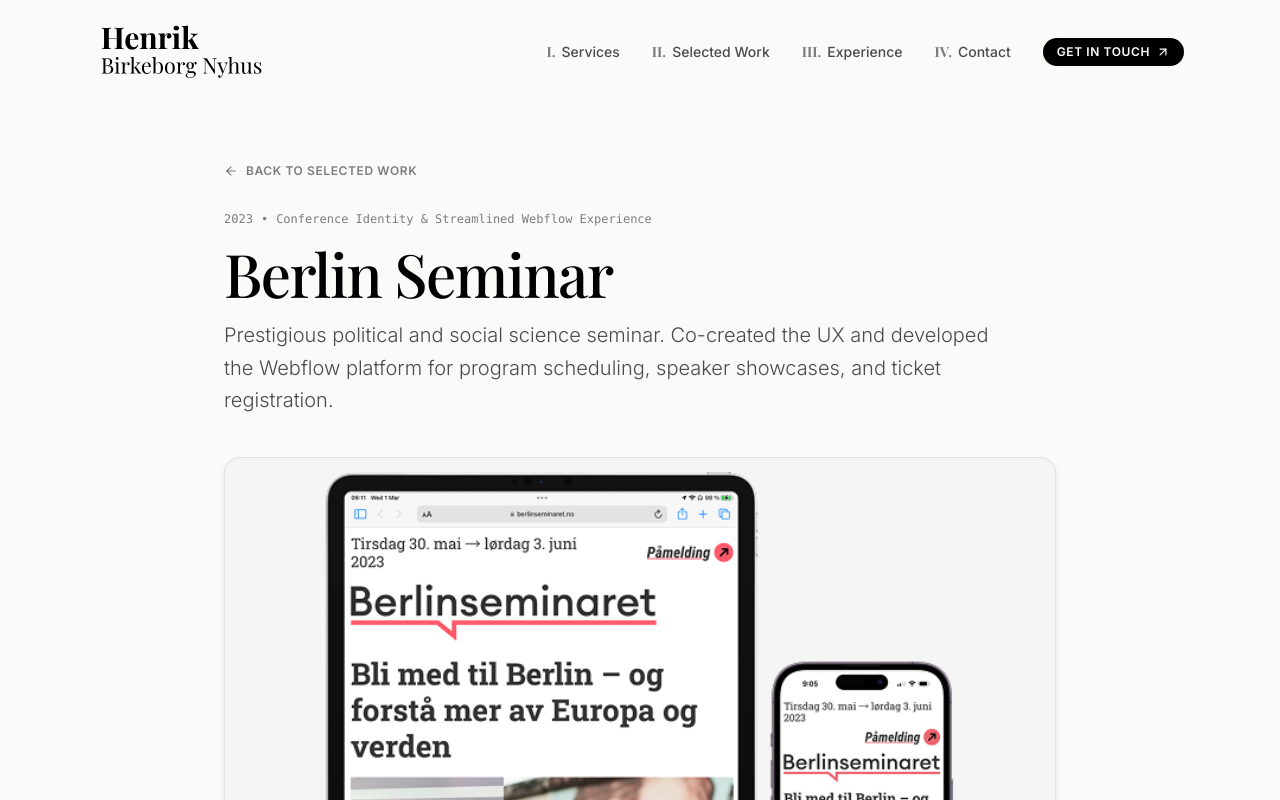
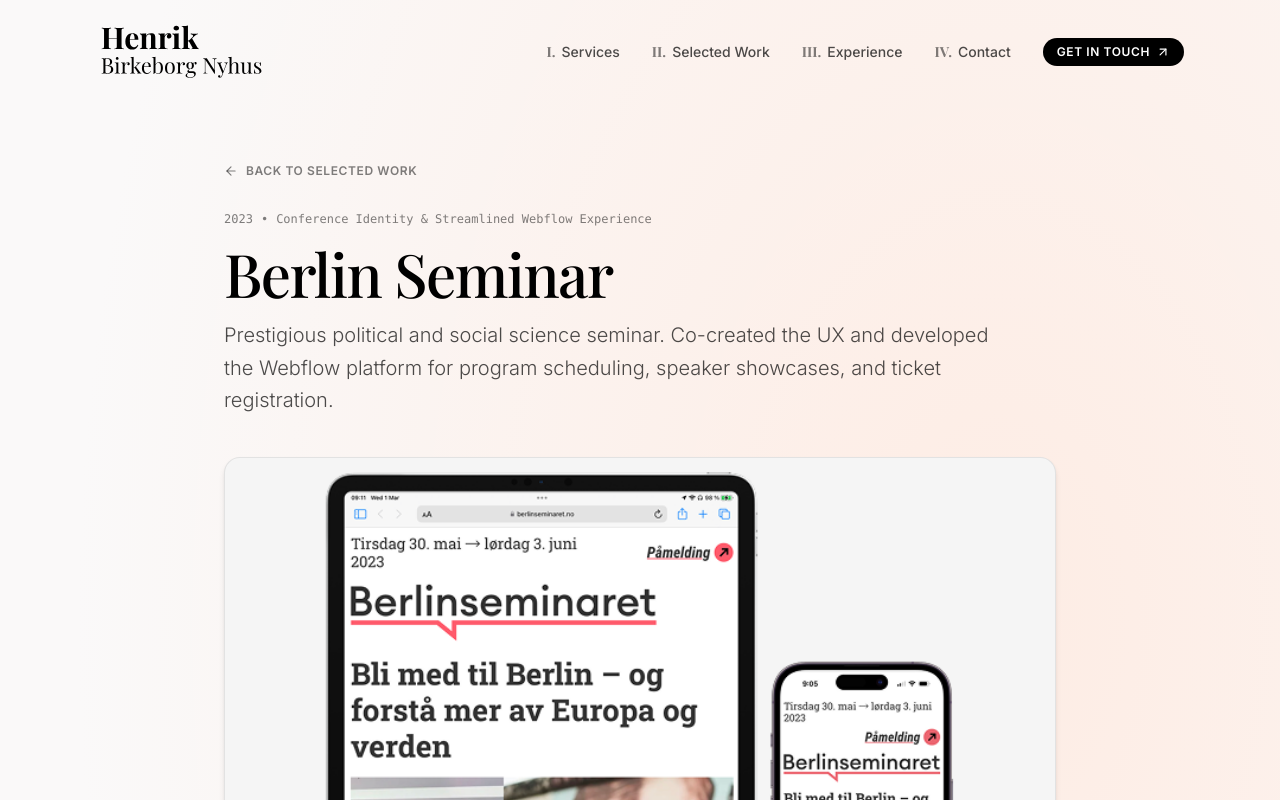
Before and after one commit to henrik-nb/henriknyhus-portfolio, a Next.js app: page /projects/berlin-seminar in a window 1280 px wide. Shown: the top 800 px of the page. Built offline with nearby package versions, Linux system fonts and the light colour scheme; a web font is replaced by a local one.

Commit message:
Restore warm peach/beige background radial gradient from original design

```diff
--- a/src/app/globals.css
+++ b/src/app/globals.css
@@ -1,7 +1,7 @@
 @import "tailwindcss";
 
 :root {
-  --background: #FAFAF8;
+  --background: #FAF9F9;
   --foreground: #141413;
 }
 
@@ -16,6 +16,11 @@ body {
   font-family: var(--font-sans), system-ui, -apple-system, sans-serif;
   text-rendering: optimizeLegibility;
   -webkit-font-smoothing: antialiased;
+  background-image:
+    radial-gradient(ellipse 90% 65% at 78% 22%, rgba(255, 232, 221, 0.75) 0%, rgba(255, 232, 221, 0.35) 45%, rgba(250, 249, 249, 0) 80%),
+    radial-gradient(ellipse 60% 40% at 20% 75%, rgba(255, 232, 221, 0.25) 0%, rgba(250, 249, 249, 0) 70%);
+  background-repeat: no-repeat;
+  background-attachment: scroll;
 }
 
 h1, h2, h3, .font-serif {
--- a/src/app/layout.tsx
+++ b/src/app/layout.tsx
@@ -68,7 +68,7 @@ export default function RootLayout({
       lang="en"
       className={`${inter.variable} ${playfair.variable} scroll-smooth antialiased`}
     >
-      <body className="min-h-screen bg-[#FAFAF8] text-[#141413] selection:bg-[#141413] selection:text-[#FAFAF8] font-sans transition-colors duration-200">
+      <body className="min-h-screen text-[#141413] selection:bg-[#141413] selection:text-[#FAFAF8] font-sans transition-colors duration-200">
         {children}
       </body>
     </html>
```
